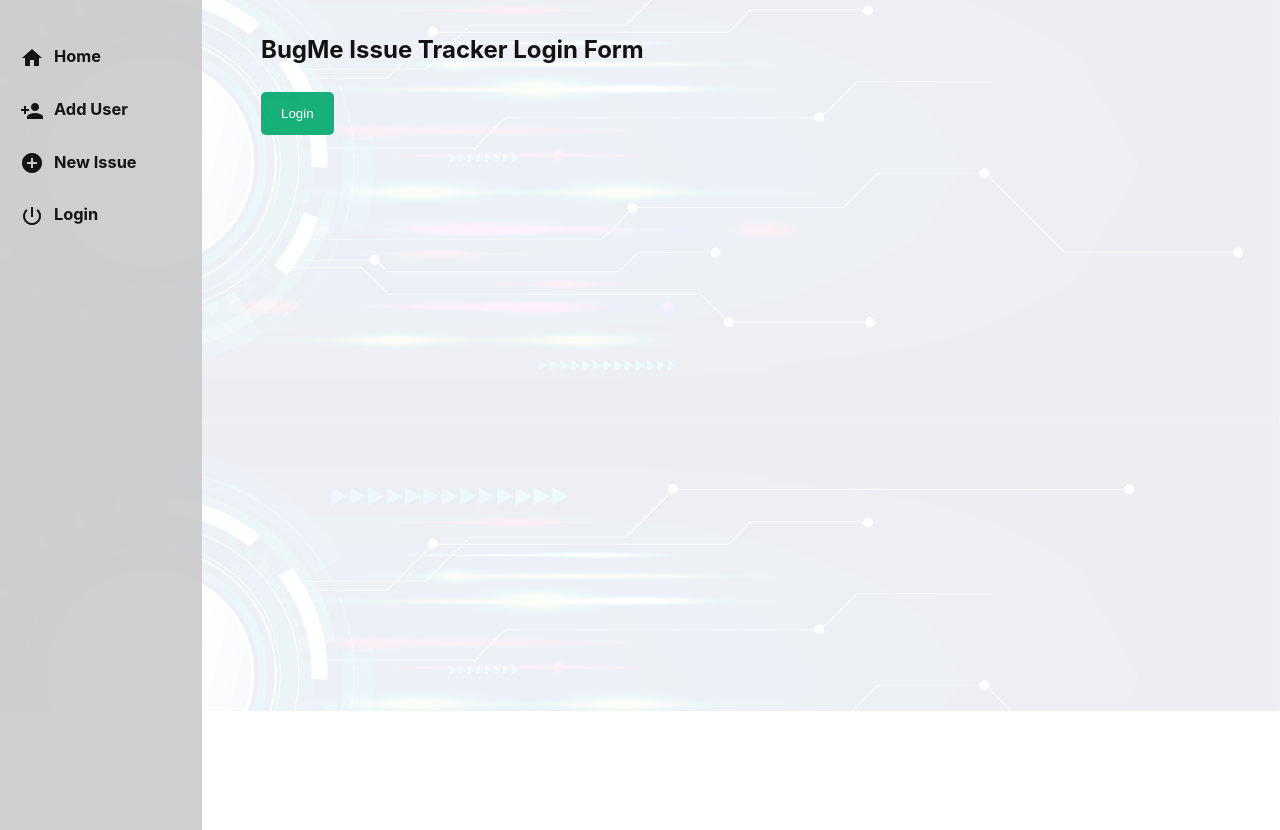
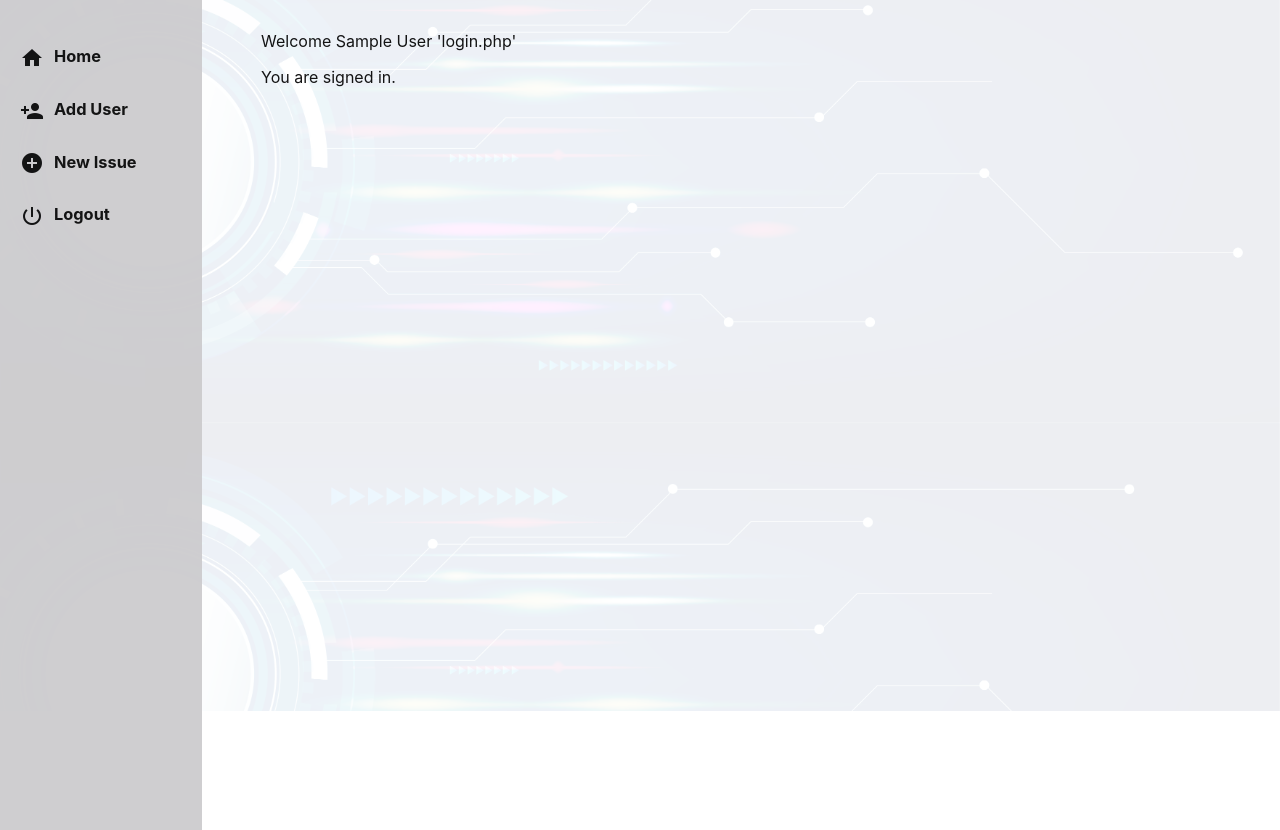
Before and after one commit to marlonlewis2020/bugme, a PHP site: page / in a window 1280 px wide. Shown: the part 89-919 px from the top of the page. Run offline with PHP 8.4, Linux system fonts and the light colour scheme; the visitor is signed in with stand-in values (Sample User, id 1).

Commit message:
fixed the issues in the login page. Need to incude the php pages and edit the session page supreglobal. Also need to remove the vardumps and text outputs fillers

```diff
--- a/bugme.js
+++ b/bugme.js
@@ -2,12 +2,33 @@ $(document).ready(function(){
 
     var logout = "<i class=\"material-icons small-icon\">power_settings_new</i><h3>Logout</h3>";
     var login = "<i class=\"material-icons small-icon\">power_settings_new</i><h3>Login</h3>";
-    var status = null;
 
-    // -------- ON STARTUP, CHECK IF USER IS LOGGED IN - authenticated() function.
     // -------- IF NOT LOGGED IN, ALWAYS LOAD LOGIN PAGE.
     // -------- IF LOGGED IN, CONTINUE.
-    authenticated();
+    loadPage("includes/login.php");
+
+    // -------- LOGIN FUNCTIONS AND EVENTS -------- //
+
+    $("#content").on("DOMSubtreeModified",function(){
+        $("#login-form").submit(function(e){
+            e.preventDefault(); // action="includes/login_action_page.php" method="POST"
+            var eml = $("input[type='email']").val();
+            var pwd = $("input[type='password']").val();
+            console.log("email: "+eml);
+            $.post("includes/login_action_page.php",{
+                email:eml,
+                psw:pwd
+            },
+            function(result){
+                log();
+                $("#content").html(result);
+            })
+            $("#id01").css({
+                "display":"none"
+            })
+        })
+    })
+
 
     // -------- SUPPORTING FUNCTIONS --------
 
@@ -15,20 +36,15 @@ $(document).ready(function(){
         $.get(page,function(data){
             $("#content").html(data);
         })
+        log();
     }
 
-    function authenticated(){
-        if(log()=="False"){
-            loadPage("./includes/login.php");
-        }
-    }
-
-    function hideForm(set){
-        $("#id01").css({
-            "display":set
-        })
-        $("input[type='email']").val("");
-        $("input[type='password']").val("");
+    //function uses dbconnect.php to logout the user,
+    //and set the auth button to login
+    //after successfully logging out.
+    function logout_(){
+        $.get("includes/dbconnect.php?auth=logout",function(){})
+        loadPage("includes/login.php");
     }
 
     function log(){
@@ -39,36 +55,8 @@ $(document).ready(function(){
             else{
                 $("#auth").html(login);
             }
-            status = data;
         })
     }
-
-    //function uses dbconnect.php to logout the user,
-    //and set the auth button to login
-    //after successfully logging out.
-    function logout_(){
-        $.get("./includes/dbconnect.php?auth=logout",function(){})
-        authenticated();
-    }
-
-    // -------- LOADING EVENT HANDLERS --------
-
-    $("#login-btn").click(function(e){
-        e.preventDefault();
-        var eml = $("input[type='email']").val();
-        var pwd = $("input[type='password']").val();
-        // console.log("email: "+eml);
-        // console.log("password: "+pwd);
-        $.post("./includes/login_action_page.php",{
-            email:eml,
-            psw:pwd
-        },
-        function(result){
-            $("#content").html(result);
-        })
-        hideForm("none");
-        log();
-    })
 
     //
     // -------- MENU BUTTON FUNCTIONS --------
@@ -76,15 +64,18 @@ $(document).ready(function(){
 
 
     $("#home").click(function(){
-        loadPage('home.php');
+        console.log("home btn clicked");
+        // loadPage("adduser.php");
     })
 
     $("#add_user").click(function(){
-        loadPage("adduser.php");
+        console.log("add user btn clicked");
+        // loadPage("adduser.php");
     })
 
     $("#new_issue").click(function(){
-        loadPage("newissue.php");
+        console.log("new issue btn clicked");
+        // loadPage("newissue.php");
     })
 
     $("#auth").click(function(){
@@ -92,7 +83,7 @@ $(document).ready(function(){
             logout_();
         }
         else{
-            loadPage("login.php");
+            loadPage("includes/login.php");
         }
     })
 
--- a/includes/dbconnect.php
+++ b/includes/dbconnect.php
@@ -9,7 +9,10 @@ $conn = new PDO("mysql:host=$host;dbname=$dbname;charset=utf8mb4", $username, $p
 $request = filter_input(INPUT_GET,'auth',FILTER_SANITIZE_STRING);
 
 if($request=="logout"){
-    session_unset();
+    $_SESSION['firstname'] = null;
+    $_SESSION['id'] = null;
+    $_SESSION['email'] = null;
+    $_SESSION['page']="home.php";
 }
 else
 if($request=="login"){
--- a/header.php
+++ b/includes/header.php
@@ -5,4 +5,5 @@
         <link rel="icon" href="images/group_avatar_icon.png" type="image/x-icon">
         <link rel="stylesheet" href="bugme.css">
         <link rel="stylesheet" href="https://fonts.googleapis.com/icon?family=Material+Icons">
+        <script src="https://ajax.googleapis.com/ajax/libs/jquery/3.5.1/jquery.min.js"></script>
         <script src="bugme.js"></script>
--- a/includes/login.php
+++ b/includes/login.php
@@ -1,13 +1,19 @@
-<?
-// php var_dump($_SESSION);
+<?php
+require_once 'dbconnect.php';
+if(!isset($_SESSION['id'])){
 ?>
+<head>
+  <script src="https://ajax.googleapis.com/ajax/libs/jquery/3.5.1/jquery.min.js"></script>
+</head>
+
   <h2>BugMe Issue Tracker Login Form</h2>
 
   <button id="login" onclick="document.getElementById('id01').style.display='block'" style="width:auto;">Login</button>
 
   <div id="id01" class="modal">
 
-  <form class="modal-content animate" method="post">
+    <form id="login-form" name="login-form" class="modal-content animate" >
+    <!-- CONNECTS TO LOGINACTIONPAGE action="includes/login_action_page.php" method="POST" -->
       <div class="imgcontainer">
         <span id="x" class="close" onclick="document.getElementById('id01').style.display='none'" title="Close Login">&times;</span>
         <img src="images/female_avatar_icon.png" alt="Avatar" class="avatar">
@@ -16,10 +22,10 @@
       <div class="container">
           <div class="form-fields">
               <label for="email"><b>Email</b></label>
-            <input type="email" placeholder="user@email.com" name="email" required>
+              <input id="email" type="email" placeholder="user@email.com" name="email" required>
 
               <label for="psw"><b>Password</b></label>
-            <input type="password" placeholder="Enter Password" name="psw" required>
+              <input id="psw" type="password" placeholder="Enter Password" name="psw" required>
           </div>
 
         <button id="login-btn" type="submit">Login</button>
@@ -34,3 +40,10 @@
       </div>
     </form>
   </div>
+<?php }
+else{
+  echo "<p>Welcome ".$_SESSION['firstname']." 'login.php'</p>";
+  echo "<p>You are signed in.</p></div>";
+  // include $_SESSION['page'];
+}
+?>
--- a/index.php
+++ b/index.php
@@ -1,16 +1,11 @@
 <?php
 require './includes/dbconnect.php';
-
-$_SESSION['id']=null;
-$_SESSION['email']=null;
-$_SESSION['firstname']=null;
 
 ?>
 <!DOCTYPE html>
 <html lang="en">
 <head>
-    <script src="https://ajax.googleapis.com/ajax/libs/jquery/3.5.1/jquery.min.js"></script>
-    <?php include 'header.php'; ?>
+    <?php include 'includes/header.php'; ?>
 </head>
 <body>
     <div class="" id="container">
@@ -27,14 +22,7 @@ $_SESSION['firstname']=null;
             </div>
 
             <div class="" id="content">
-                <?php if (!isset($_SESSION['id'])):
-                    include './includes/login.php';
-                    // $pwd = password_hash("password123",PASSWORD_DEFAULT);
-                    // echo "password: ".$pwd;
-                else:
-                    include './includes/home.php';
-                endif;
-                ?>
+                <?php include "includes/login.php"; ?>
             </div>
 
         </div>
```
Also changed, not shown: includes/login_action_page.php (+11 -5 lines). Lines whose indentation alone changed are shown as unchanged.
